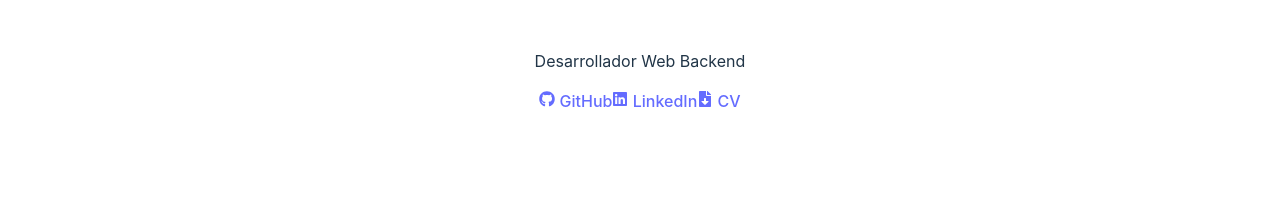
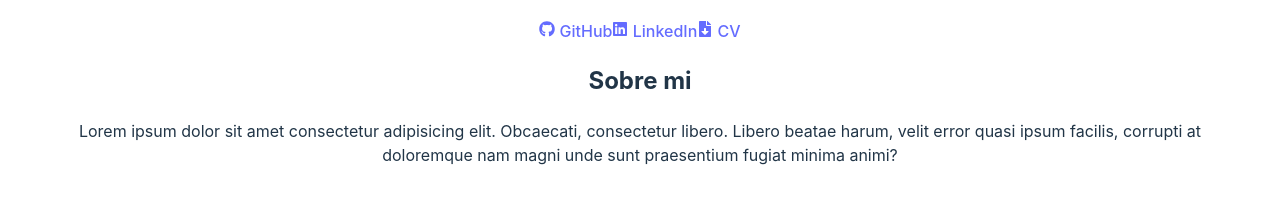
Before and after one commit to MatyBene/portfolio, a React (Vite) app: page / in a window 1280 px wide. Shown: the part 543-746 px from the top of the page. Built offline with nearby package versions, Linux system fonts and the light colour scheme.

Commit message:
agrega About.tsx

```diff
--- a/src/App.tsx
+++ b/src/App.tsx
@@ -1,11 +1,15 @@
 import React from "react";
 import { Hero } from "./components/Hero";
+import { About } from "./components/About";
 import "./App.css";
 
 function App() {
   return (
     <div>
       <Hero />
+      <main>
+        <About />
+      </main>
     </div>
   );
 }
--- /dev/null
+++ b/src/components/About.tsx
@@ -0,0 +1,17 @@
+import React from "react";
+
+export function About() {
+  return (
+    <section>
+      <h2>Sobre mi</h2>
+      <div>
+        <p>
+          Lorem ipsum dolor sit amet consectetur adipisicing elit. Obcaecati,
+          consectetur libero. Libero beatae harum, velit error quasi ipsum
+          facilis, corrupti at doloremque nam magni unde sunt praesentium fugiat
+          minima animi?
+        </p>
+      </div>
+    </section>
+  );
+}
```
